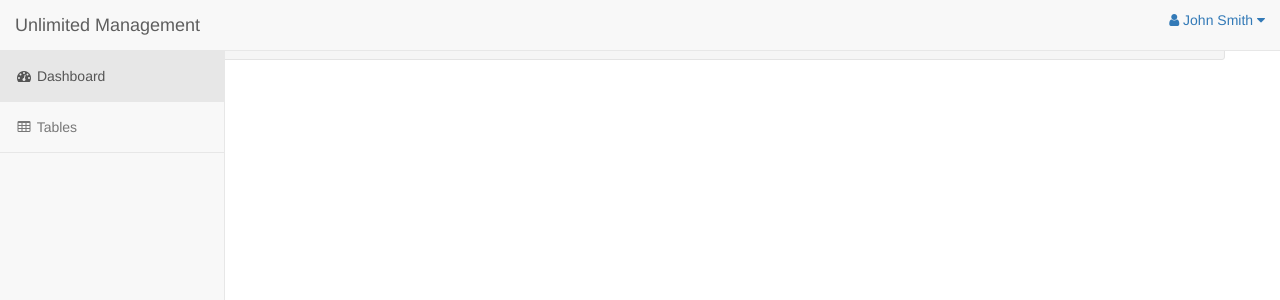
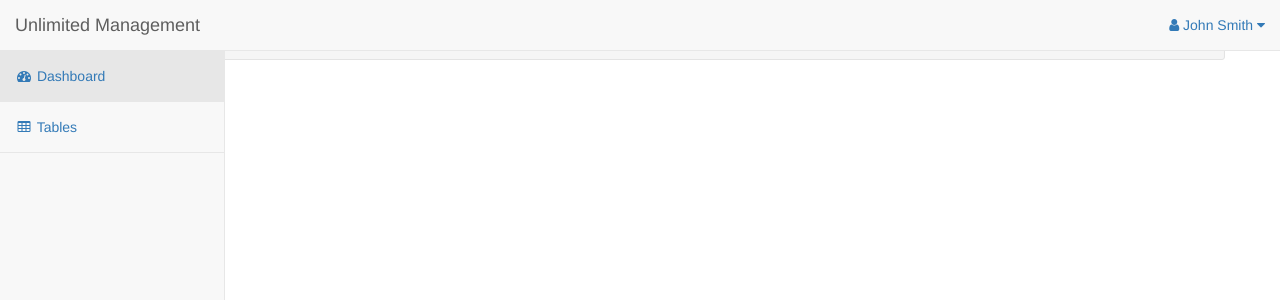
Before and after one commit to anderflorez/unltdmgmt, a PHP site: page /php/dashboard.php in a window 1280 px wide. Shown: the top 300 px of the page. Run offline with PHP 8.4, Linux system fonts and the light colour scheme; the visitor is signed in with stand-in values (Sample User, id 1); data that the repository does not hold is empty.

Commit message:
renamed the css and js files for organization and consistency, completed initial dashboard navigation; separated navigatin to an independent file

```diff
--- a/css/dashboard.css
+++ b/css/unltdmgmt.css
@@ -15,6 +15,14 @@
 #login {
 	line-height: 0;
 	height: 40px;
+}
+
+.top-nav {
+	padding: 0 15px;
+}
+
+.top-nav > li > a {
+	padding: 15px 15px;
 }
 
 .sidebar-nav {
@@ -61,8 +69,18 @@
 	display: block;
 }
 
-.top-nav {
-	padding: 0 15px;
+.navbar-default .navbar-nav > li > a {
+	color: #337AB7;
+}
+
+.navbar-default .navbar-nav > li > a,
+.navbar-default .navbar-nav > li > a: hover,
+.navbar-default .navbar-nav > li > a: focus {
+	color: #337AB7;
+}
+
+.navbar-default .navbar-nav .active > a {
+	color: #337AB7;
 }
 
 .sidebar-nav li {
--- a/php/dashboard.php
+++ b/php/dashboard.php
@@ -21,53 +21,11 @@
 	<link rel="stylesheet" type="text/css" href="../font-awesome-4.7.0/css/font-awesome.css">
 
 	<!-- Custom CSS -->
-	<link rel="stylesheet" type="text/css" href="../css/dashboard.css">
+	<link rel="stylesheet" type="text/css" href="../css/unltdmgmt.css">
 
 </head>
 <body>
-
-	<!-- Navigation -->
-	<nav class="nav navbar navbar-default navbar-fixed-top role="navigation">
-		<!-- Brand and toggle for sidebar -->
-		<div class="navbar-header">
-			<button type="button" class="navbar-toggle" data-toggle="collapse" data-target="#sidebar">
-				<span class="sr-only">Toggle navigation</span>
-				<span class="icon-bar"></span>
-				<span class="icon-bar"></span>
-				<span class="icon-bar"></span>
-			</button>
-			<a class="navbar-brand" href="dashboard.php">Unlimited Management</a>
-		</div>
-
-		<!-- Top Menu Items -->
-		<ul class="nav navbar-right top-nav">
-			<li class="dropdown">
-				<a href="#" class="dropdown-toggle" data-toggle="dropdown"><i class="fa fa-user"></i> John Smith <b class="fa fa-caret-down"></b></a>
-				<ul class="dropdown-menu">
-					<li>
-						<a href="#"><i class="fa fa-fw fa-user"></i> Profile </a>
-					</li>
-					<li class="divider"></li>
-					<li>
-						<a href="#"><i class="fa fa-fw fa-power-off"></i> Log Out </a>
-					</li>
-				</ul>
-			</li>
-		</ul>
-
-		<!-- Sidebar Menu Items -->
-		<div id="sidebar" class="collapse navbar-collapse">
-			<ul class="nav navbar-nav sidebar-nav">
-				<li class="active">
-					<a href="dashboard.php"><i class="fa fa-fw fa-dashboard"></i> Dashboard </a>
-				</li>
-				<li>
-					<a href="#"><i class="fa fa-fw fa-table"></i> Tables </a>
-				</li>
-			</ul>
-		</div>
-
-	</nav>
+	<?php include('navigation.html'); ?>
 
 	<!-- Page Content -->
 	<div id="page-wrapper">
@@ -81,7 +39,7 @@
 	<script type="text/javascript" src="../js/bootstrap.js"></script>
 
 	<!-- Custom Javascript -->
-	<script type="text/javascript" src="../js/dashboard.js"></script>
+	<script type="text/javascript" src="../js/unltdmgmt.js"></script>
 
 </body>
 </html>
--- a/php/login.php
+++ b/php/login.php
@@ -28,7 +28,7 @@
 	<link rel="stylesheet" type="text/css" href="../css/bootstrap.css">
 
 	<!-- Custom CSS -->
-	<link rel="stylesheet" type="text/css" href="../css/dashboard.css">
+	<link rel="stylesheet" type="text/css" href="../css/unltdmgmt.css">
 
 </head>
 <body>
@@ -135,7 +135,7 @@
 	<script type="text/javascript" src="../js/bootstrap.js"></script>
 
 	<!-- Custom Javascript -->
-	<script type="text/javascript" src="../js/dashboard.js"></script>
+	<script type="text/javascript" src="../js/unltdmgmt.js"></script>
 
 </body>
 </html>
```
Also changed, not shown: php/navigation.html (added, +41 -0 lines), js/dashboard.js (deleted), js/unltdmgmt.js (added).
